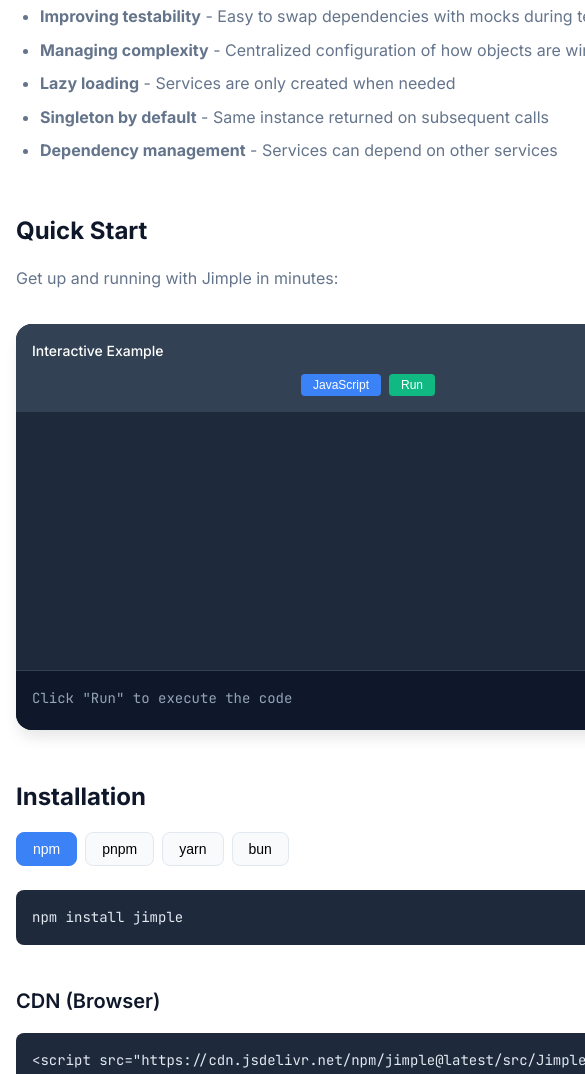
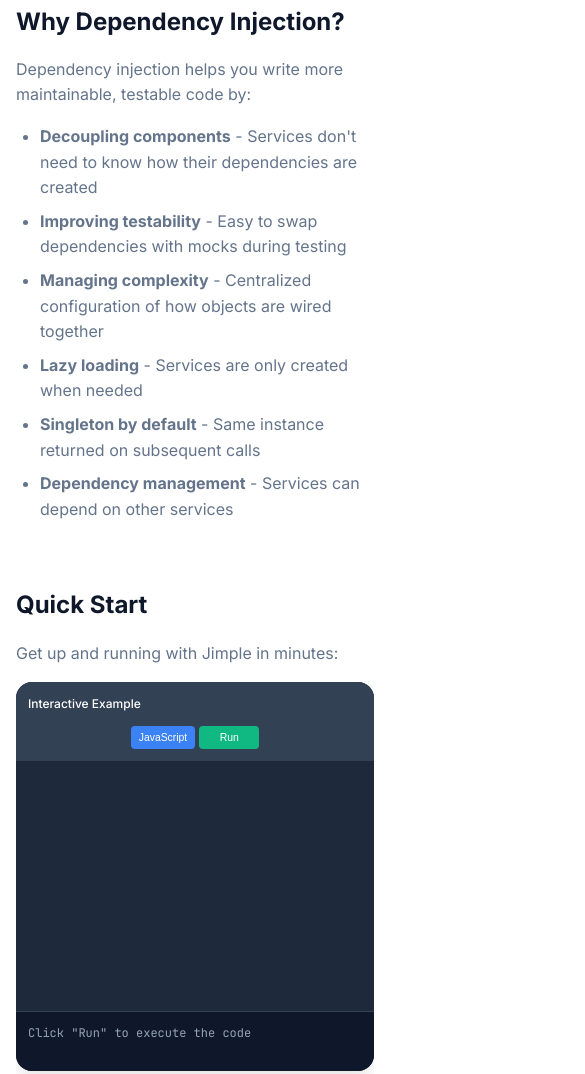
Before and after one commit to fjorgemota/jimple, a website built with Vite: page docs-src/index.html in a window 390 px wide. Shown: the part 2319-3393 px from the top of the page, 585 px wide, since content can reach past the window. Built offline with nearby package versions, Linux system fonts and the light colour scheme.

Commit message:
Limit width of the playground on mobile

```diff
--- a/docs-src/iframe.html
+++ b/docs-src/iframe.html
@@ -3,6 +3,7 @@
   <head>
     <meta charset="UTF-8" />
     <title>Playground</title>
+    <meta name="viewport" content="width=device-width, initial-scale=1.0" />
   </head>
   <body style="overflow: hidden">
     <div id="editor" style="height: 300px"></div>
--- a/docs-src/styles/main.css
+++ b/docs-src/styles/main.css
@@ -274,6 +274,8 @@
   overflow: hidden;
   box-shadow: var(--shadow-lg);
   background: var(--bg-code);
+  width: 100%;
+  max-width: 100%;
 }
 
 .playground-header {
@@ -282,17 +284,23 @@
   display: flex;
   align-items: center;
   justify-content: space-between;
+  width: 100%;
+  max-width: 100%;
+  box-sizing: border-box;
 }
 
 .playground-title {
   color: white;
   font-weight: 500;
   font-size: 0.875rem;
+  flex-shrink: 1;
+  min-width: 0;
 }
 
 .playground-buttons {
   display: flex;
   gap: 0.5rem;
+  flex-shrink: 0;
 }
 
 .playground-btn {
@@ -303,6 +311,7 @@
   cursor: pointer;
   font-weight: 500;
   transition: all 0.2s;
+  white-space: nowrap;
 }
 
 .playground-btn.active {
@@ -324,8 +333,10 @@
   height: 300px;
   background: var(--bg-code);
   width: 100%;
+  max-width: 100%;
   border: 0;
   overflow: hidden;
+  display: block;
 }
 
 .output {
@@ -336,6 +347,11 @@
   font-size: 0.875rem;
   border-top: 1px solid #334155;
   min-height: 60px;
+  width: 100%;
+  max-width: 100%;
+  box-sizing: border-box;
+  overflow-x: auto;
+  word-wrap: break-word;
 }
 
 /* Code blocks */
@@ -489,6 +505,18 @@
     padding: 0 1rem;
   }
 
+  /* Prevent horizontal overflow */
+  body {
+    overflow-x: hidden;
+  }
+
+  .main,
+  .content,
+  .section {
+    max-width: 100%;
+    overflow-x: hidden;
+  }
+
   /* Mobile menu */
   .mobile-menu-btn {
     display: flex;
@@ -610,20 +638,55 @@
     font-size: 0.75rem;
   }
 
-  /* Playground mobile */
+  /* Playground mobile - Extra constraints */
+  .playground {
+    margin: 1rem 0;
+    max-width: 100%;
+    overflow: hidden;
+  }
+
   .playground-header {
     flex-direction: column;
     gap: 0.75rem;
     align-items: flex-start;
+    padding: 0.75rem;
+  }
+
+  .playground-title {
+    font-size: 0.75rem;
   }
 
   .playground-buttons {
     width: 100%;
     justify-content: center;
+    flex-wrap: wrap;
+    gap: 0.25rem;
+  }
+
+  .playground-btn {
+    padding: 0.375rem 0.5rem;
+    font-size: 0.65rem;
+    min-width: 60px;
   }
 
   .editor-container {
     height: 250px;
+    max-width: 100%;
+  }
+
+  .output {
+    padding: 0.75rem;
+    font-size: 0.75rem;
+    max-width: 100%;
+    overflow-x: auto;
+  }
+
+  /* Code blocks mobile */
+  pre {
+    padding: 0.75rem;
+    font-size: 0.75rem;
+    overflow-x: auto;
+    max-width: 100%;
   }
 
   /* Tables mobile */
@@ -639,6 +702,7 @@
   /* Tab navigation mobile */
   .install-tabs {
     overflow-x: auto;
+    max-width: 100%;
   }
 
   .tab-buttons {
```
